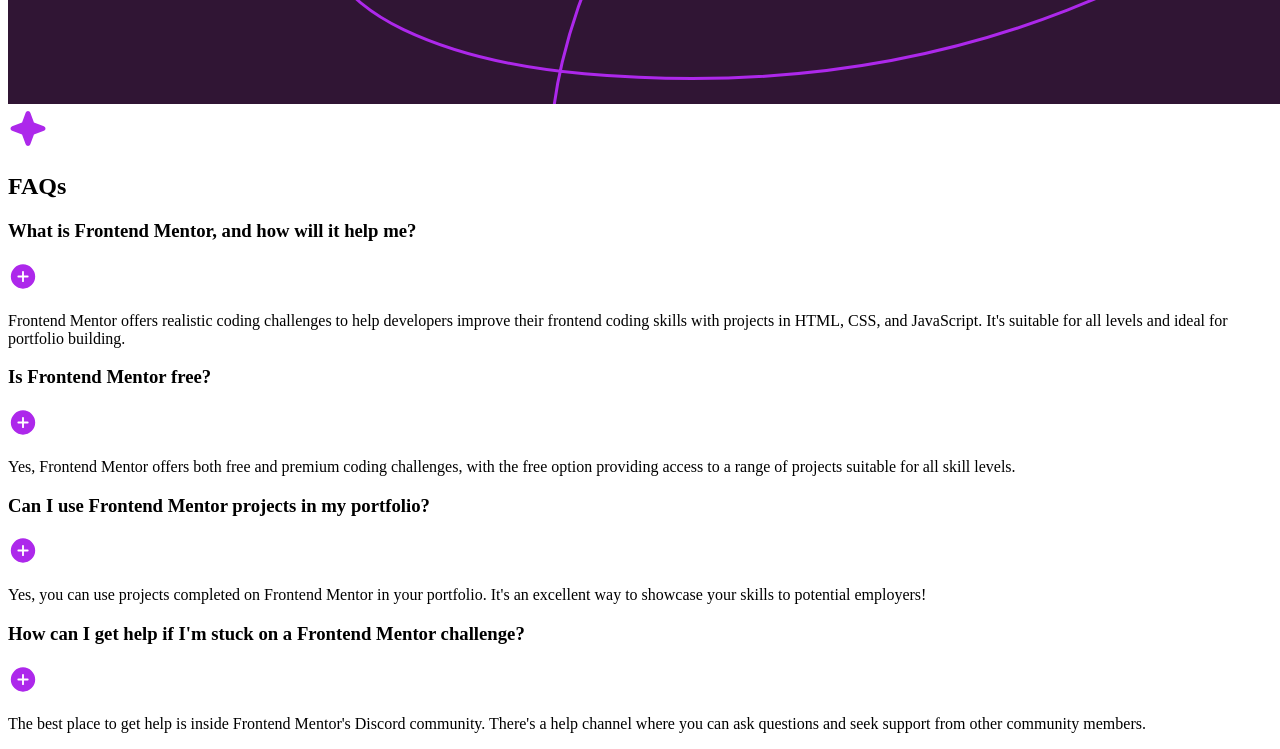
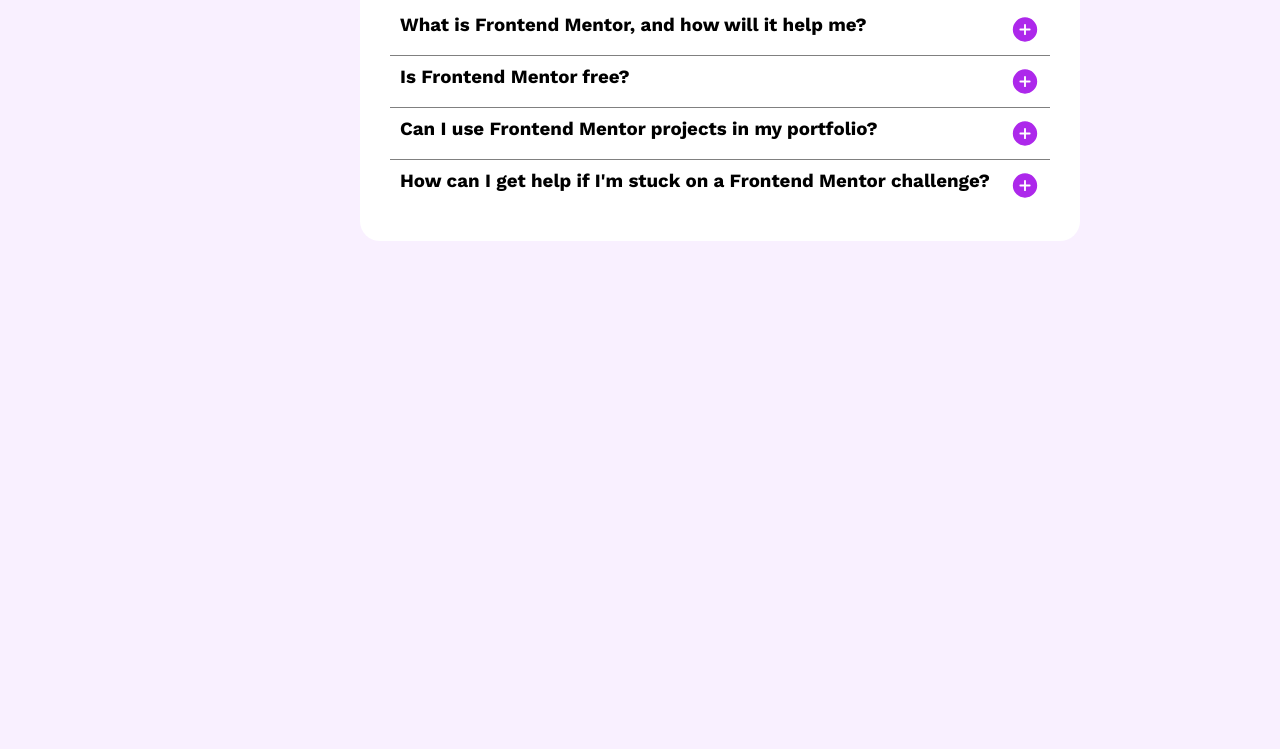
Before and after one commit to programmeur77/frontendmentor-faq-accordion, a website: page index.html in a window 1280 px wide. Shown: the part 407-1156 px from the top of the page. After the commit the page ends 800 px from the top, so only its background shows below. Drawn offline with nearby package versions, Linux system fonts and the light colour scheme.

Commit message:
Auto-generated updated stylesheet with faq style

```diff
--- a/style/main.css
+++ b/style/main.css
@@ -1,18 +1,62 @@
-/* Error: Can't find stylesheet to import.
- *    ,
- * 23 |   @import './faq';
- *    |           ^^^^^^^
- *    '
- *   style/components/_faq-section.scss 23:11  @import
- *   style/main.scss 5:9                       root stylesheet */
+@import url("https://fonts.googleapis.com/css2?family=Work+Sans:wght@100..900&display=swap");
+* {
+  box-sizing: border-box;
+  margin: 0;
+  padding: 0;
+}
 
-body::before {
-  font-family: "Source Code Pro", "SF Mono", Monaco, Inconsolata, "Fira Mono",
-      "Droid Sans Mono", monospace, monospace;
-  white-space: pre;
-  display: block;
-  padding: 1em;
-  margin-bottom: 1em;
-  border-bottom: 2px solid black;
-  content: "Error: Can't find stylesheet to import.\a    \2577 \a 23 \2502    @import './faq';\a    \2502            ^^^^^^^\a    \2575 \a   style/components/_faq-section.scss 23:11  @import\a   style/main.scss 5:9                       root stylesheet";
+body {
+  width: 100dvw;
+  height: 100dvh;
+  display: grid;
+  grid-template-rows: repeat(4, 1fr);
+  place-items: center;
+  background-color: hsl(275, 100%, 97%);
+  font-family: "Work Sans", sans-serif;
+  font-weight: 400;
 }
+
+.faq-header-section {
+  grid-row: 1/span 2;
+}
+
+.faq {
+  border-bottom: 1px solid grey;
+  padding: 10px;
+}
+.faq-section {
+  max-width: 50%;
+  max-height: fit-content;
+  padding: 30px;
+  background-color: white;
+  border-radius: 20px;
+}
+.faq-title-section {
+  width: 100%;
+  margin-bottom: 10px;
+  padding: 10px;
+  display: flex;
+  align-items: center;
+  gap: 1.5rem;
+}
+.faq-title-section__title {
+  font-size: 2.5rem;
+}
+.faq__question {
+  display: flex;
+  justify-content: space-between;
+  cursor: pointer;
+}
+.faq:last-child {
+  border-bottom: none;
+}
+.faq__answer-section {
+  max-height: 0;
+  line-height: 1.3rem;
+  overflow: hidden;
+}
+.faq__answer-section--active {
+  max-height: 100%;
+}
+
+/*# sourceMappingURL=main.css.map */
```
